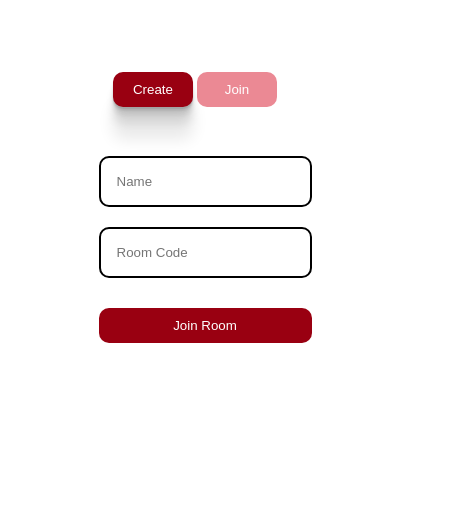
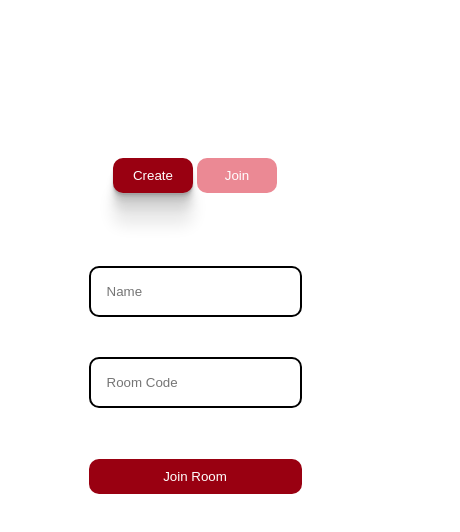
Before and after one commit to KIVUOS1999/mcq, a React (Create React App) app in the folder frontend/: page / in a window 390 px wide. Shown: the top 532 px of the page, 460 px wide, since content can reach past the window. Built offline with nearby package versions, Linux system fonts and the light colour scheme.

Commit message:
added number of question and moving ui

```diff
--- a/frontend/src/App.js
+++ b/frontend/src/App.js
@@ -11,7 +11,7 @@ function App() {
         <Routes>
           <Route exact path="/" element={<Room />}/>
           <Route path="/question/:roomId/:playerId/:time/:admin" element={<Question />}/>
-          <Route path="/lobby/:roomId/:playerId/:isAdmin/:time" element={<WaitingRoom />}/>
+          <Route path="/lobby/:roomId/:playerId/:isAdmin/:time/:questions" element={<WaitingRoom />}/>
           <Route path="/submit/:roomId" element={<Submit />}/>
         </Routes>
       </div>
--- a/frontend/src/Question/WaitingRoom.js
+++ b/frontend/src/Question/WaitingRoom.js
@@ -8,7 +8,7 @@ import {Toaster, toast} from 'sonner'
 
 
 const WaitingRoom = (props) => {
-	const { roomId, playerId, isAdmin, time, questionNumbers } = useParams();
+	const { roomId, playerId, isAdmin, time, questions } = useParams();
 
 	const [messages, setMessages] = useState([]);
 	const [natsSubs, setNatsSubs] = useState();
@@ -112,7 +112,10 @@ const WaitingRoom = (props) => {
 			paths.s_game +
 			roomId +
 			"/endtime/" +
-			time * 60 * 1000;
+			time * 60 * 1000
+			+"/questions/" +
+			questions
+
 		fetch(url)
 			.then((res) => {
 				if (!res.ok) {
--- a/frontend/src/Rooms/CreateRoom.js
+++ b/frontend/src/Rooms/CreateRoom.js
@@ -5,7 +5,6 @@ import { toast, Toaster } from "sonner";
 
 function isValidInput(value) {
     const isOK = /^[a-zA-Z0-9]+$/.test(value); // Regex for letters and numbers only
-    console.log(isOK)
 
     return isOK
 }
@@ -19,7 +18,7 @@ function CreateRoom() {
 	const navigate = useNavigate();
 
 	const navigateToWaitingRoom = () => {
-		navigate(`/lobby/${roomID}/${playerID}/1/${time}`, {replace: true});
+		navigate(`/lobby/${roomID}/${playerID}/1/${time}/${questionNumbers}`, {replace: true});
 	};
 
 	const createRoomAPI = () => {
@@ -58,7 +57,6 @@ function CreateRoom() {
 	const createRoomAddPlayer = () => {
 		const player = document.getElementById("player_name")
 		const player_time = document.getElementById("time").innerHTML
-		console.log("pt",player_time)
 		const question_nos = document.getElementById("questions").value
 
 		if (!isValidInput(player.value)){
@@ -70,6 +68,8 @@ function CreateRoom() {
 			toast.error("you don't require questions?")
 			return
 		}
+
+		setQuestionNumbers(question_nos)
 
 		createRoomAPI(player.value, player_time, question_nos);
 	};
--- a/frontend/src/Rooms/JoinRoom.js
+++ b/frontend/src/Rooms/JoinRoom.js
@@ -4,7 +4,6 @@ import { toast, Toaster } from "sonner";
 
 function isValidInput(value) {
     const isOK = /^[a-zA-Z0-9]+$/.test(value); // Regex for letters and numbers only
-    console.log(isOK)
 
     return isOK
 }
@@ -16,7 +15,7 @@ function JoinRoom() {
     const navigate = useNavigate();
 
     const navigateToWaitingRoom = ()=> {
-        navigate(`/lobby/${roomID}/${playerID}/0/nan`, {replace: true});
+        navigate(`/lobby/${roomID}/${playerID}/0/nan/nan`, {replace: true});
     }
 
     const addParams = () => {
@@ -27,11 +26,6 @@ function JoinRoom() {
             toast.error("player name not valid should be number and alphabets")
             return
         }
-
-        // if (!isValidInput(room.value)) {
-        //     toast.error("room id not valid should be number and alphabets")
-        //     return
-        // }
 
         setPlayerID(player.value)
         setRoomID(room.value)
--- a/frontend/src/Rooms/Room.css
+++ b/frontend/src/Rooms/Room.css
@@ -112,14 +112,27 @@ input {
         align-items: center;
         justify-content: center;
     }
+
+    .RoomContainer {
+        margin-top: 40%;
+    }
+
     .RoomContainer, .ActionPart{
+        padding: 0;
         width: 100%;
         box-shadow: none;
         background: white;
     }
 
+    .JoinRoom, .CreateRoom{
+        padding: 0;
+        height: 100%;
+        justify-content: space-evenly;
+    }
+
     .ActionPart {
-        align-items: center;
+        margin-top: 40px;
+        height: 300px;
         justify-content: center;
     }
 
--- a/frontend/src/Submit.js
+++ b/frontend/src/Submit.js
@@ -62,11 +62,9 @@ function Submit() {
 	}
 
 	const getDetails = (player_id)=>{
-		console.log(`showing ans for player ${player_id}`)
 		console.debug(parsedJson)
 		if (player_id == "") return null
 		const player_detail = parsedJson.detail.find((item) => item.player_id === player_id);
-		console.log("pd", player_detail)
 		if (!player_detail) return null
 		return Object.entries(player_detail.detailed_answer_set).map(([key, val]) =>(getAnswerSet(val)))
 	}
```
Also changed, not shown: frontend/src/Question/Question.js (+1 -8 lines), 2 other files (tests, documents, lock files or other folders).
